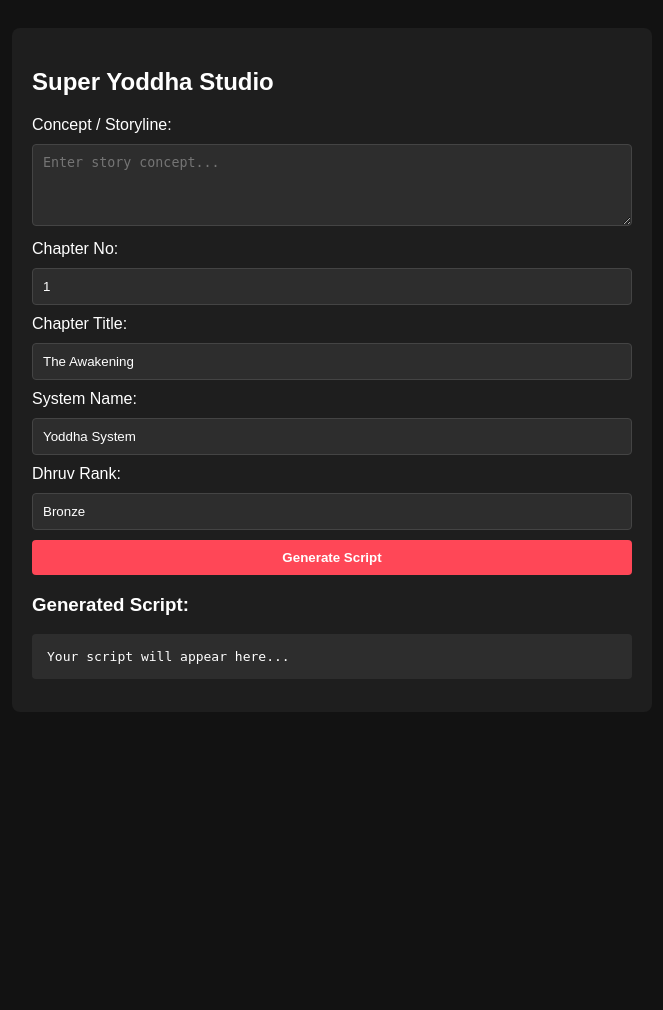
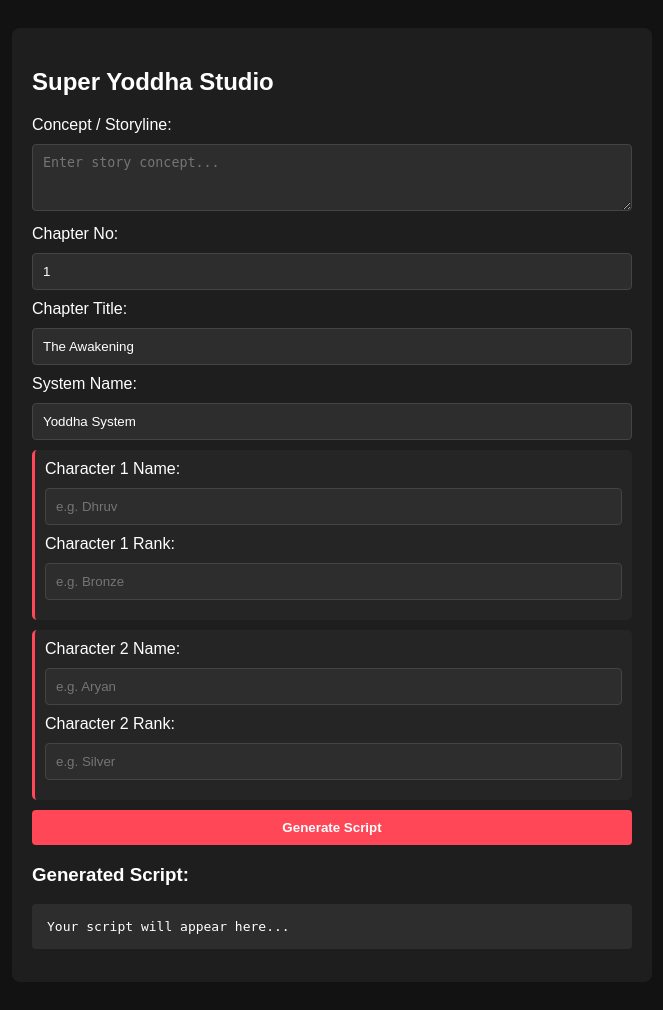
Before and after one commit to badmashromeo0007-design/-, a Flask app: page / in a window 1280 px wide. Shown: the whole page, without its empty margins (308-971 px from the left). Before the commit the page ends 679 px from the top, so only its background shows below. Run offline with Flask 3, Linux system fonts and the light colour scheme.

Commit message:
Add character input fields to the form

```diff
--- a/templates/index.html
+++ b/templates/index.html
@@ -11,13 +11,14 @@
         button { background: #ff4757; color: white; border: none; padding: 10px 20px; cursor: pointer; border-radius: 4px; font-weight: bold; width: 100%; }
         button:hover { background: #ff6b81; }
         pre { background: #2d2d2d; padding: 15px; border-radius: 4px; white-space: pre-wrap; word-wrap: break-word; }
+        .char-box { background: #252525; padding: 10px; margin-bottom: 10px; border-radius: 5px; border-left: 3px solid #ff4757; }
     </style>
 </head>
 <body>
     <div class="container">
         <h2>Super Yoddha Studio</h2>
         <label>Concept / Storyline:</label>
-        <textarea id="concept" rows="4" placeholder="Enter story concept..."></textarea>
+        <textarea id="concept" rows="3" placeholder="Enter story concept..."></textarea>
 
         <label>Chapter No:</label>
         <input type="text" id="chapter_no" value="1">
@@ -28,8 +29,19 @@
         <label>System Name:</label>
         <input type="text" id="system_name" value="Yoddha System">
 
-        <label>Dhruv Rank:</label>
-        <input type="text" id="dhruv_rank" value="Bronze">
+        <div class="char-box">
+            <label>Character 1 Name:</label>
+            <input type="text" id="char1_name" placeholder="e.g. Dhruv">
+            <label>Character 1 Rank:</label>
+            <input type="text" id="char1_rank" placeholder="e.g. Bronze">
+        </div>
+
+        <div class="char-box">
+            <label>Character 2 Name:</label>
+            <input type="text" id="char2_name" placeholder="e.g. Aryan">
+            <label>Character 2 Rank:</label>
+            <input type="text" id="char2_rank" placeholder="e.g. Silver">
+        </div>
 
         <button onclick="generateScript()">Generate Script</button>
 
@@ -47,7 +59,10 @@
                 chapter_no: document.getElementById('chapter_no').value,
                 chapter_title: document.getElementById('chapter_title').value,
                 system_name: document.getElementById('system_name').value,
-                dhruv_rank: document.getElementById('dhruv_rank').value
+                char1_name: document.getElementById('char1_name').value,
+                char1_rank: document.getElementById('char1_rank').value,
+                char2_name: document.getElementById('char2_name').value,
+                char2_rank: document.getElementById('char2_rank').value
             };
 
             try {
```
